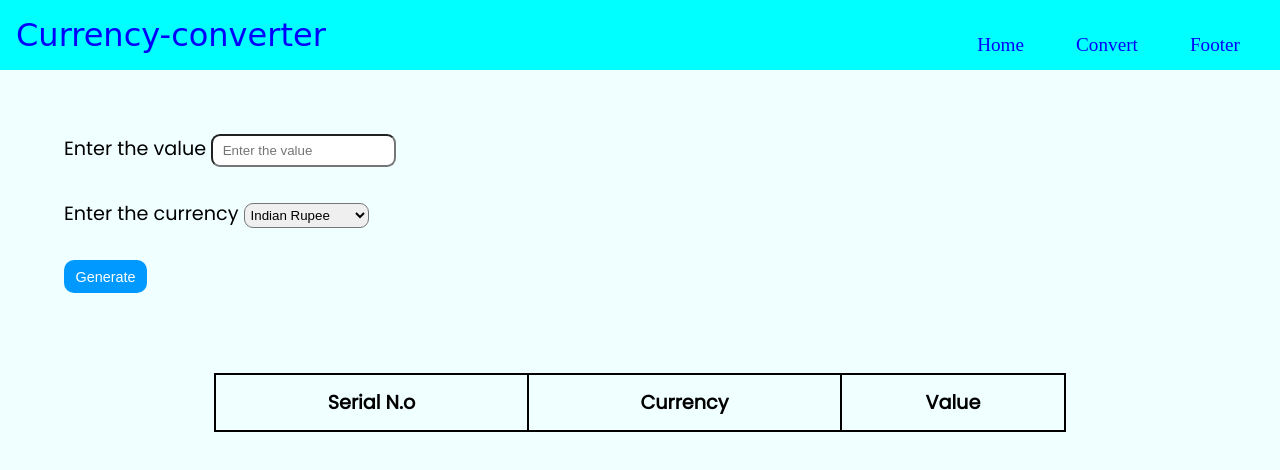
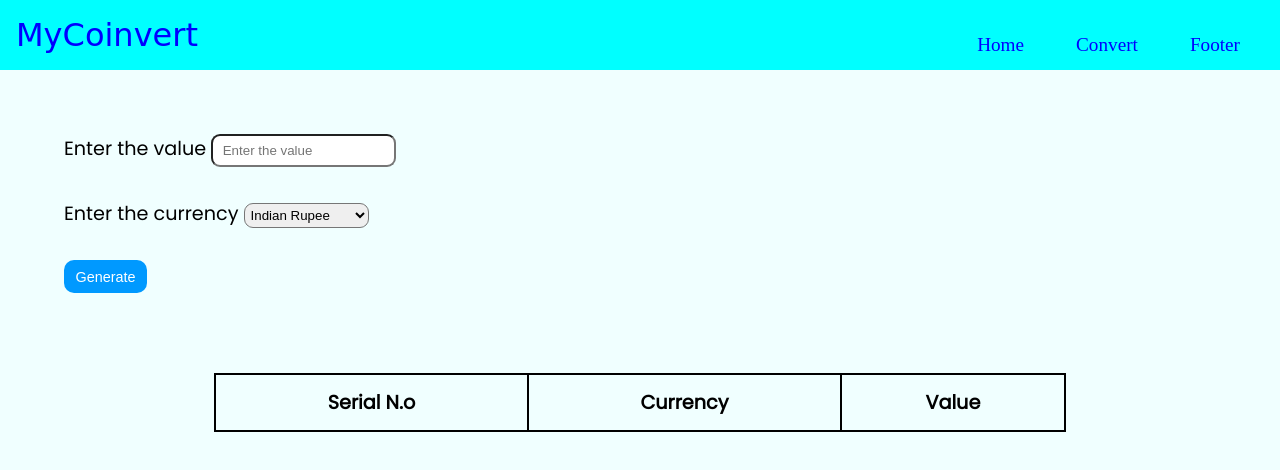
Before and after one commit to Prathamesh-Darekar/Currency-converter, a plain HTML site: page index.html in a window 1280 px wide. Drawn offline with Linux system fonts and the light colour scheme; a web font is replaced by a local one.

Commit message:
mycoinvert

```diff
--- a/index.html
+++ b/index.html
@@ -23,7 +23,7 @@
 <body>
     <div class="container">
         <div class="logo">
-            <p>Currency-converter</p>
+            <p>MyCoinvert</p>
         </div>
         <div class="navigation">
             <a href="#">Home</a>
```
